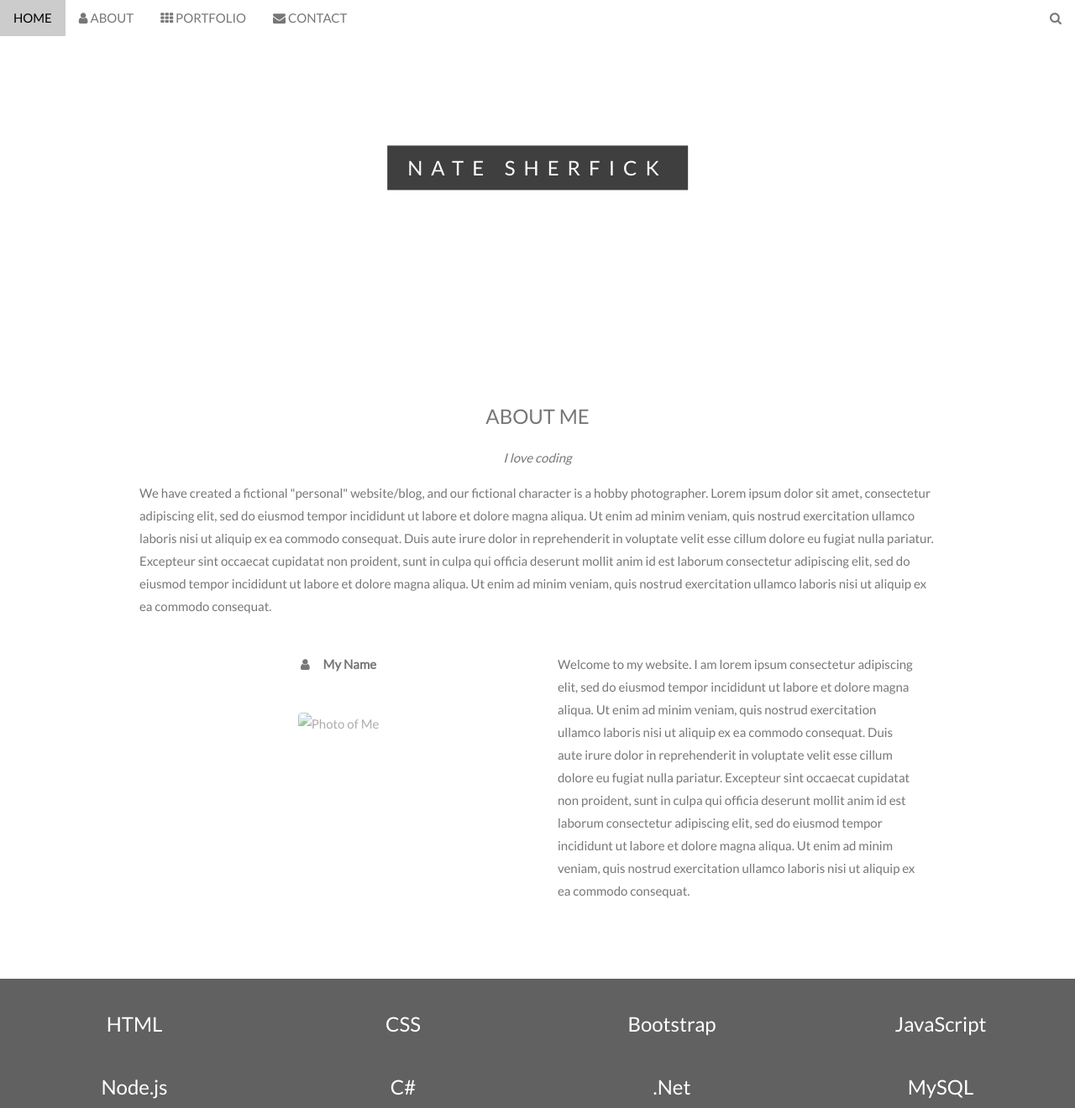
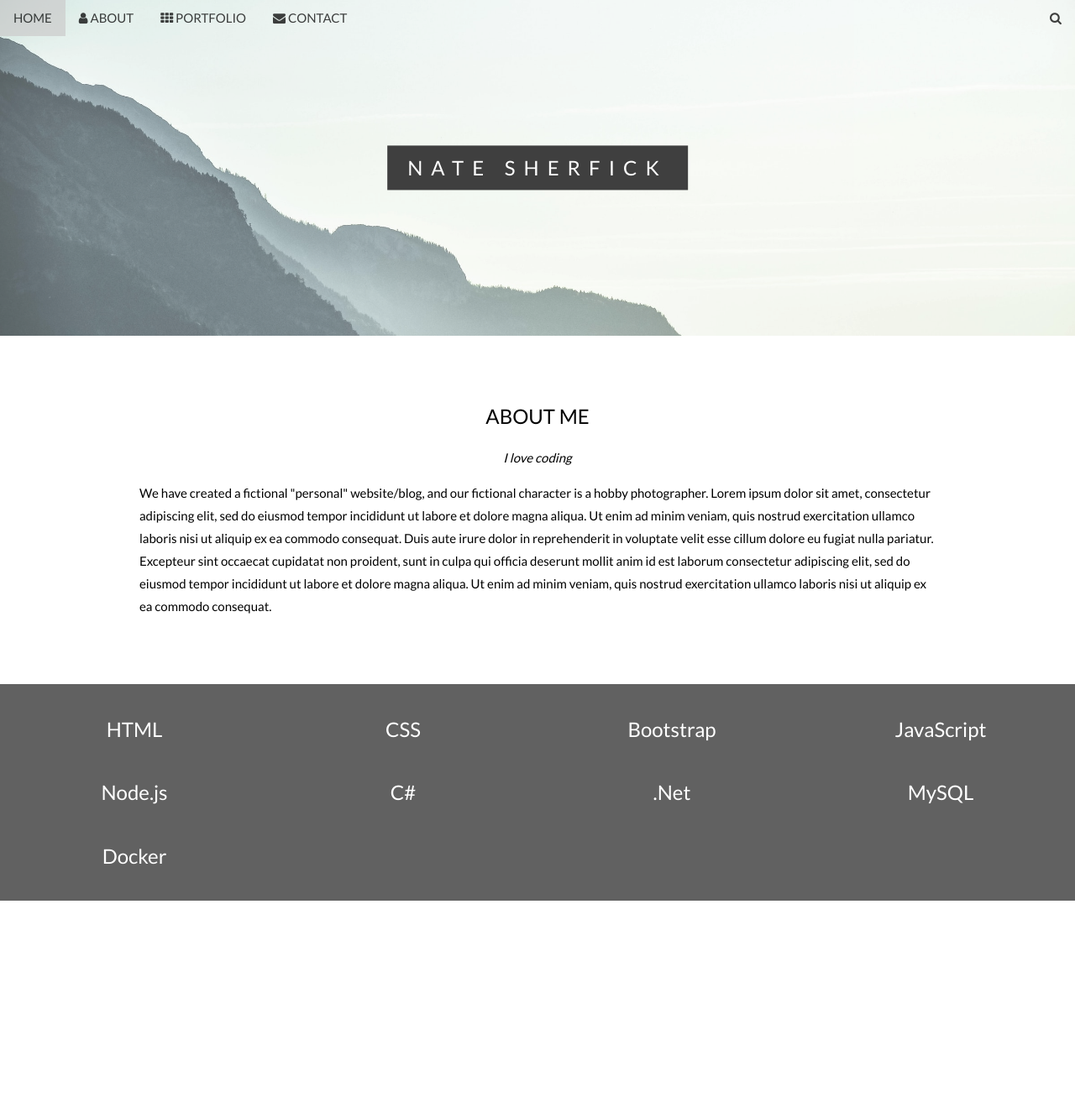
Before and after one commit to natesherfick/landing-page, a plain HTML site: page index.html in a window 1280 px wide. Shown: the top 1320 px of the page at 84% size. Drawn offline with nearby package versions, Linux system fonts and the light colour scheme.

Commit message:
adding bgs

```diff
--- a/index.html
+++ b/index.html
@@ -1,6 +1,6 @@
 <!DOCTYPE html>
 <html>
-<title>W3.CSS Template</title>
+<title>Nate Sherfick</title>
 <meta charset="UTF-8">
 <meta name="viewport" content="width=device-width, initial-scale=1">
 <link rel="stylesheet" href="https://www.w3schools.com/w3css/4/w3.css">
@@ -10,7 +10,7 @@
 body,h1,h2,h3,h4,h5,h6 {font-family: "Lato", sans-serif;}
 body, html {
   height: 100%;
-  color: #777;
+  color: rgb(0, 0, 0);
   line-height: 1.8;
 }
 
@@ -24,7 +24,7 @@ body, html {
 
 /* First image (Logo. Full height) */
 .bgimg-1 {
-  background-image: url('/w3images/parallax1.jpg');
+  background-image: url('/bg1.jpg');
   min-height: 100%;
 }
 
@@ -54,7 +54,7 @@ body, html {
 <body>
 
 <!-- Navbar (sit on top) -->
-<div class="w3-top">
+<div class="w3-top w3-opacity-min">
   <div class="w3-bar" id="myNavbar">
     <a class="w3-bar-item w3-button w3-hover-black w3-hide-medium w3-hide-large w3-right" href="javascript:void(0);" onclick="toggleFunction()" title="Toggle Navigation Menu">
       <i class="fa fa-bars"></i>
@@ -92,17 +92,7 @@ body, html {
     quis nostrud exercitation ullamco laboris nisi ut aliquip ex ea commodo consequat. Duis aute irure dolor in reprehenderit in voluptate velit esse cillum dolore eu fugiat nulla pariatur. Excepteur sint occaecat cupidatat non proident, sunt in culpa
     qui officia deserunt mollit anim id est laborum consectetur adipiscing elit, sed do eiusmod tempor incididunt ut labore et dolore magna aliqua. Ut enim ad minim veniam, quis nostrud exercitation ullamco laboris nisi ut aliquip ex ea commodo consequat.</p>
   <div class="w3-row">
-    <div class="w3-col m6 w3-center w3-padding-large">
-      <p><b><i class="fa fa-user w3-margin-right"></i>My Name</b></p><br>
-      <img src="/w3images/avatar_hat.jpg" class="w3-round w3-image w3-opacity w3-hover-opacity-off" alt="Photo of Me" width="500" height="333">
-    </div>
 
-    <!-- Hide this text on small devices -->
-    <div class="w3-col m6 w3-hide-small w3-padding-large">
-      <p>Welcome to my website. I am lorem ipsum consectetur adipiscing elit, sed do eiusmod tempor incididunt ut labore et dolore magna aliqua. Ut enim ad minim veniam, quis nostrud exercitation ullamco laboris nisi ut aliquip ex ea commodo consequat. Duis aute irure
-        dolor in reprehenderit in voluptate velit esse cillum dolore eu fugiat nulla pariatur. Excepteur sint occaecat cupidatat non proident, sunt in culpa qui officia deserunt mollit anim id est laborum consectetur adipiscing elit, sed do eiusmod tempor
-        incididunt ut labore et dolore magna aliqua. Ut enim ad minim veniam, quis nostrud exercitation ullamco laboris nisi ut aliquip ex ea commodo consequat.</p>
-    </div>
   </div>
 
   </div>
```
Also changed, not shown: bg1.jpg (added).
